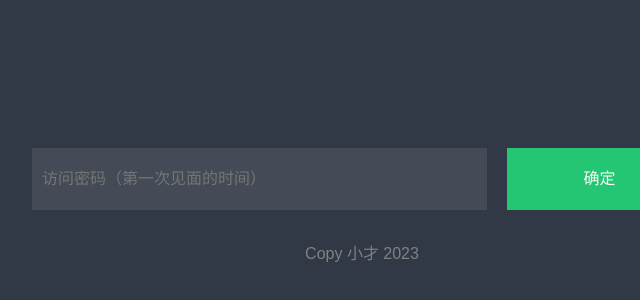
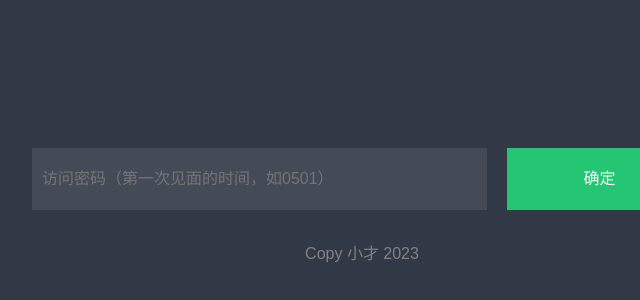
Before and after one commit to DengWucai/ljh, a plain HTML site: page index.html in a window 1280 px wide. Shown: the part 394-694 px from the top of the page, 278-918 px from the left. Drawn offline with Linux system fonts and the light colour scheme.

Commit message:
Update index.html

```diff
--- a/index.html
+++ b/index.html
@@ -13,7 +13,7 @@
 			<span class="psdp-title"> </span>
 				<div class="psdp-input" style="padding: 100px 0px 0px 0px">
 					<input class="psdp-btn" type="submit" id="chkBtn" value="确定" onclick="chkBtn()">
-					<input class="psdp-pwd" type="password" name="accessPassword" id="password" placeholder="访问密码（第一次见面的时间）" >
+					<input class="psdp-pwd" type="password" name="accessPassword" id="password" placeholder="访问密码（第一次见面的时间，如0501）" >
 					<div class="cfb"></div>
 					<span class="padp-hint" id="notice_accessPassword" style="display:none">请输入访问密码！</span>
 				</div>
```
